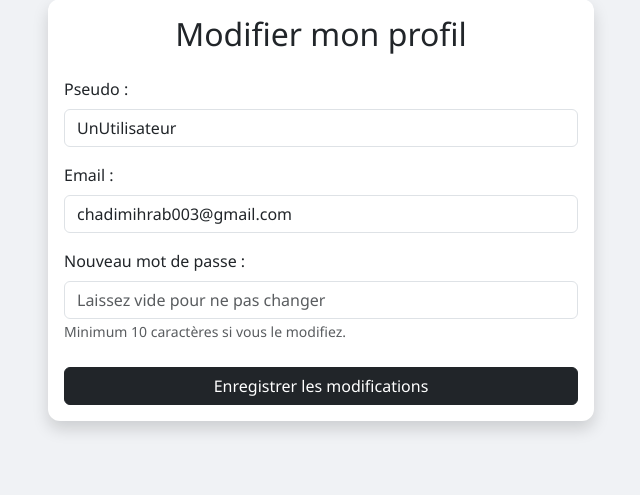
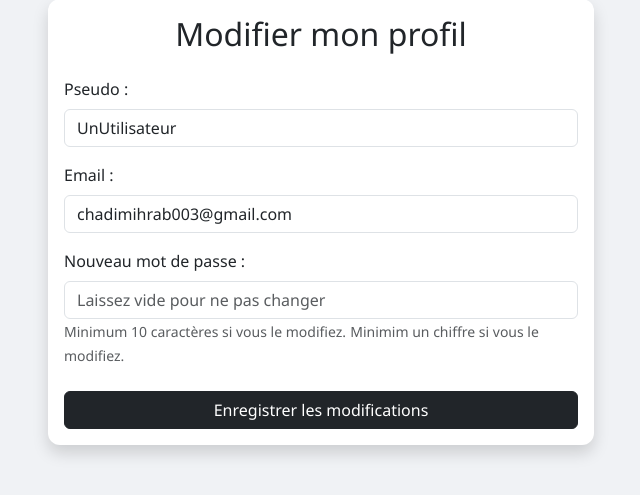
Before and after one commit to ChadiMihrab/LePirePoint, a PHP site: page /profil.php in a window 1280 px wide. Shown: the part 85-580 px from the top of the page, without its empty margins (319-959 px from the left). Run offline with PHP 8.4, Linux system fonts and the light colour scheme; a user stored in the database is signed in; data comes from the database, SQL or seed files in the repository.

Commit message:
My profil.php

```diff
--- a/profil.php
+++ b/profil.php
@@ -93,6 +93,7 @@ include 'header.php';
                         <label class="form-label">Nouveau mot de passe :</label>
                         <input type="password" name="nouveau_mdp" class="form-control" placeholder="Laissez vide pour ne pas changer">
                         <small class="text-muted">Minimum 10 caractères si vous le modifiez.</small>
+                        <small class="text-muted">Minimim un chiffre si vous le modifiez.</small>
                     </div>
 
                     <button type="submit" class="btn btn-primary w-100">Enregistrer les modifications</button>
```
